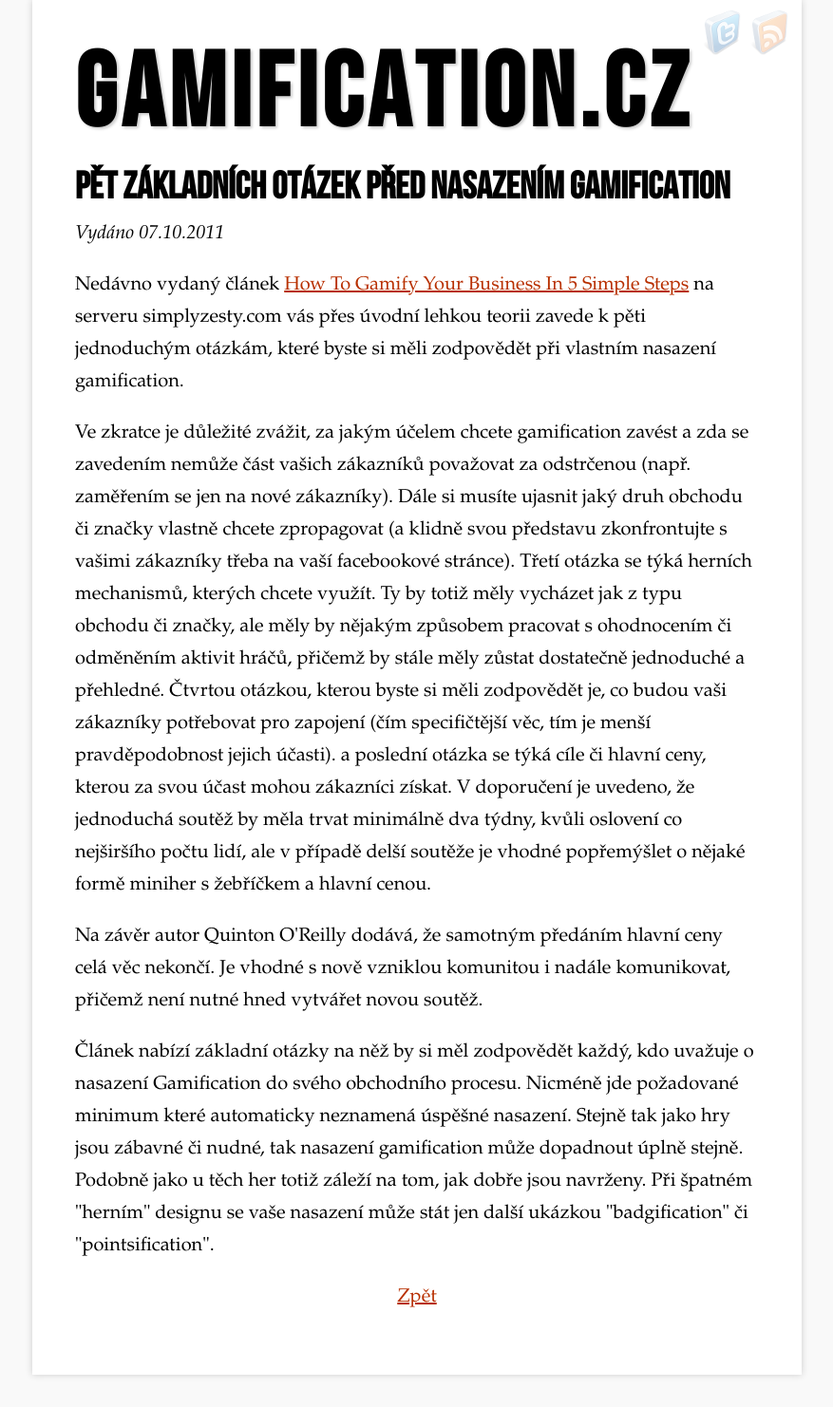
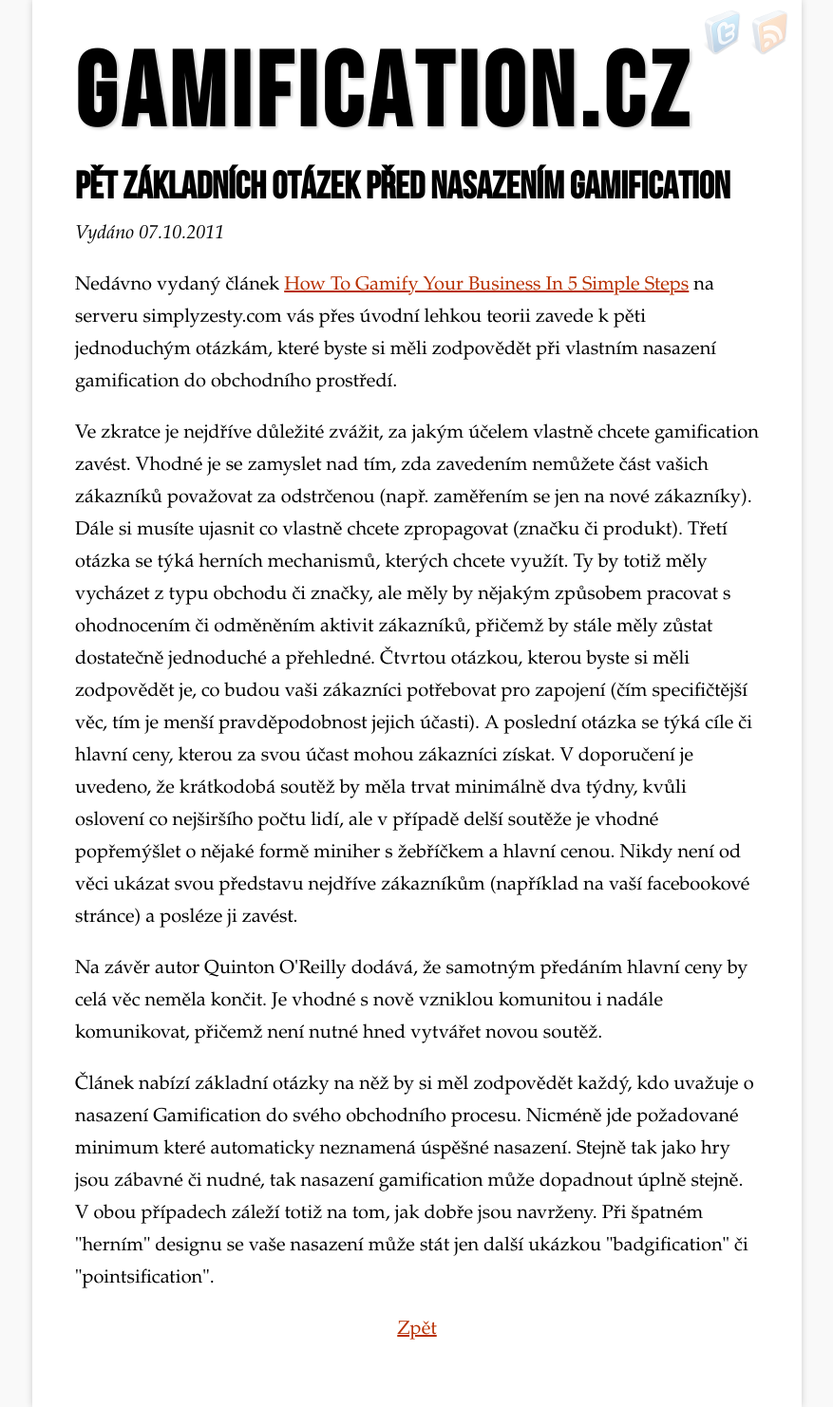
Before and after one commit to pavelbier/Gamification.cz, a Jekyll site: the page built from _posts/2011-10-07-pet-zakladnich-otazek-pred-nasazenim-gamification.markdown, in a window 1280 px wide. Shown: the whole page at 95% size, without its empty margins (201-1078 px from the left). Built offline with Jekyll 4.4.1, drawn with Linux system fonts in a browser that asks for light colours; comment, search, counter and statistics services are not loaded; before the commit the page ends 1448 px from its top, so only the background shows below that.

Commit message:
uprava clanku

```diff
--- a/_posts/2011-10-07-pet-zakladnich-otazek-pred-nasazenim-gamification.markdown
+++ b/_posts/2011-10-07-pet-zakladnich-otazek-pred-nasazenim-gamification.markdown
@@ -5,7 +5,7 @@
 tag: kniha
 ---
 
-<p>Nedávno vydaný článek <a href="http://www.simplyzesty.com/advertising-and-marketing/how-to-gamify-your-business-in-5-simple-steps/">How To Gamify Your Business In 5 Simple Steps</a> na serveru simplyzesty.com vás přes úvodní lehkou teorii zavede k pěti jednoduchým otázkám, které byste si měli zodpovědět při vlastním nasazení gamification.</p>
-<p>Ve zkratce je důležité zvážit, za jakým účelem chcete gamification zavést a zda se zavedením nemůže část vašich zákazníků považovat za odstrčenou (např. zaměřením se jen na nové zákazníky). Dále si musíte ujasnit jaký druh obchodu či značky vlastně chcete zpropagovat (a klidně svou představu zkonfrontujte s vašimi zákazníky třeba na vaší facebookové stránce). Třetí otázka se týká herních mechanismů, kterých chcete využít. Ty by totiž měly vycházet jak z typu obchodu či značky, ale měly by nějakým způsobem pracovat s ohodnocením či odměněním aktivit hráčů, přičemž by stále měly zůstat dostatečně jednoduché a přehledné. Čtvrtou otázkou, kterou byste si měli zodpovědět je, co budou vaši zákazníky potřebovat pro zapojení (čím specifičtější věc, tím je menší pravděpodobnost jejich účasti). a poslední otázka se týká cíle či hlavní ceny, kterou za svou účast mohou zákazníci získat. V doporučení je uvedeno, že jednoduchá soutěž by měla trvat minimálně dva týdny, kvůli oslovení co nejširšího počtu lidí, ale v případě delší soutěže je vhodné popřemýšlet o nějaké formě miniher s žebříčkem a hlavní cenou.</p>
-<p>Na závěr autor Quinton O'Reilly dodává, že samotným předáním hlavní ceny celá věc nekončí. Je vhodné s nově vzniklou komunitou i nadále komunikovat, přičemž není nutné hned vytvářet novou soutěž.</p>
-<p>Článek nabízí základní otázky na něž by si měl zodpovědět každý, kdo uvažuje o nasazení Gamification do svého obchodního procesu. Nicméně jde požadované minimum které automaticky neznamená úspěšné nasazení. Stejně tak jako hry jsou zábavné či nudné, tak nasazení gamification může dopadnout úplně stejně. Podobně jako u těch her totiž záleží na tom, jak dobře jsou navrženy. Při špatném "herním" designu se vaše nasazení může stát jen další ukázkou "badgification" či "pointsification".</p>
+<p>Nedávno vydaný článek <a href="http://www.simplyzesty.com/advertising-and-marketing/how-to-gamify-your-business-in-5-simple-steps/">How To Gamify Your Business In 5 Simple Steps</a> na serveru simplyzesty.com vás přes úvodní lehkou teorii zavede k pěti jednoduchým otázkám, které byste si měli zodpovědět při vlastním nasazení gamification do obchodního prostředí.</p>
+<p>Ve zkratce je nejdříve důležité zvážit, za jakým účelem vlastně chcete gamification zavést. Vhodné je se zamyslet nad tím, zda zavedením nemůžete část vašich zákazníků považovat za odstrčenou (např. zaměřením se jen na nové zákazníky). Dále si musíte ujasnit co vlastně chcete zpropagovat (značku či produkt). Třetí otázka se týká herních mechanismů, kterých chcete využít. Ty by totiž měly vycházet z typu obchodu či značky, ale měly by nějakým způsobem pracovat s ohodnocením či odměněním aktivit zákazníků, přičemž by stále měly zůstat dostatečně jednoduché a přehledné. Čtvrtou otázkou, kterou byste si měli zodpovědět je, co budou vaši zákazníci potřebovat pro zapojení (čím specifičtější věc, tím je menší pravděpodobnost jejich účasti). A poslední otázka se týká cíle či hlavní ceny, kterou za svou účast mohou zákazníci získat. V doporučení je uvedeno, že krátkodobá soutěž by měla trvat minimálně dva týdny, kvůli oslovení co nejširšího počtu lidí, ale v případě delší soutěže je vhodné popřemýšlet o nějaké formě miniher s žebříčkem a hlavní cenou. Nikdy není od věci ukázat svou představu nejdříve zákazníkům (například na vaší facebookové stránce) a posléze ji zavést.</p>
+<p>Na závěr autor Quinton O'Reilly dodává, že samotným předáním hlavní ceny by celá věc neměla končit. Je vhodné s nově vzniklou komunitou i nadále komunikovat, přičemž není nutné hned vytvářet novou soutěž.</p>
+<p>Článek nabízí základní otázky na něž by si měl zodpovědět každý, kdo uvažuje o nasazení Gamification do svého obchodního procesu. Nicméně jde požadované minimum které automaticky neznamená úspěšné nasazení. Stejně tak jako hry jsou zábavné či nudné, tak nasazení gamification může dopadnout úplně stejně. V obou případech záleží totiž na tom, jak dobře jsou navrženy. Při špatném "herním" designu se vaše nasazení může stát jen další ukázkou "badgification" či "pointsification".</p>
```
